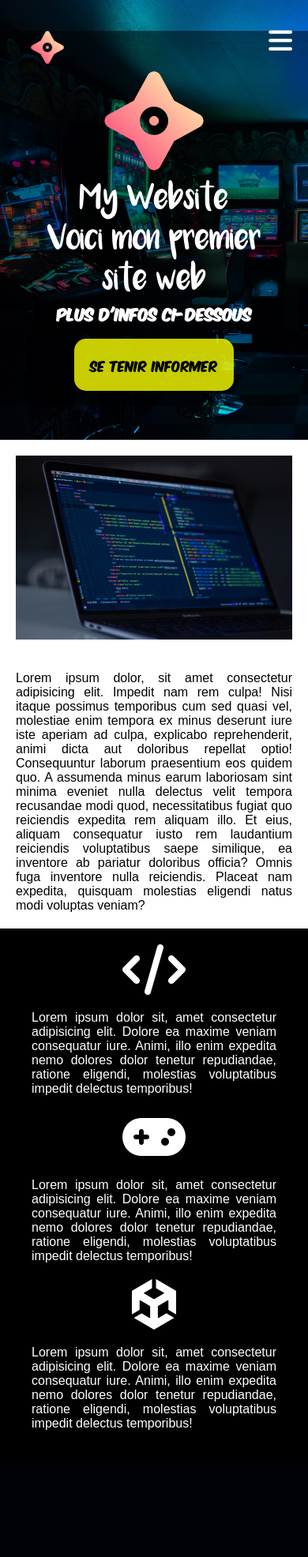
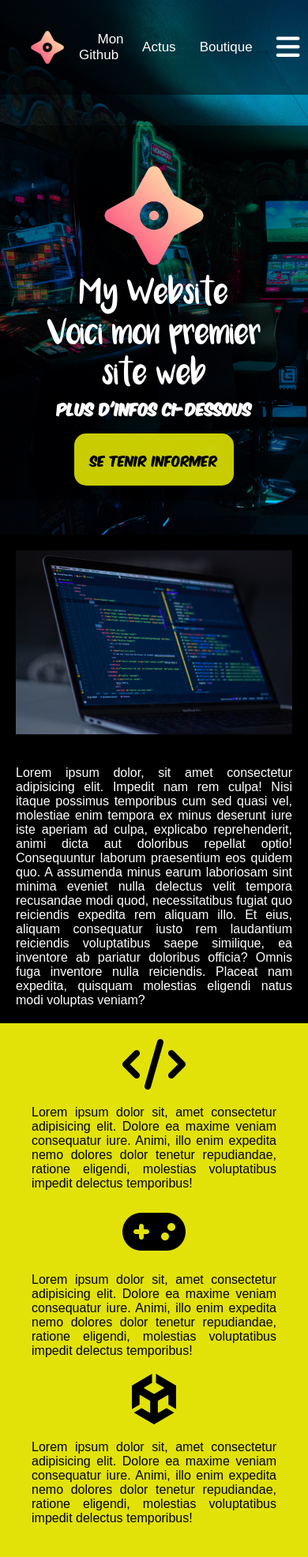
Before and after one commit to Natixoo/natixoo.github.io, a PHP site: page / in a window 390 px wide. Shown: the whole page at 79% size. Before the commit the page ends 1811 px from the top, so only its background shows below. Run offline with PHP 8.4, Linux system fonts and the light colour scheme; some libraries are stand-ins or nearby versions.

Commit message:
Add files via upload

```diff
--- /dev/null
+++ b/actus.html
@@ -0,0 +1 @@
+Hello World! How are you?
--- a/index.html
+++ b/index.html
@@ -18,18 +18,14 @@
             <a href="index.html" class="logo">
                 <img src="images/logo.png" width="50" />
             </a>
-            <div class="nav-links mobile-menu">
+            <div class="nav-links">
                 <ul>
-                    <li class="active"><a href="https://github.com/Natixoo" target="_blank">Mon Github</a></li>
-                    <li><a href="">Actus</a></li>
-                    <li><a href="">Boutique</a></li>
-                    <li><a href="./php/index.php" class="loginBtn">
-                            <i class="fa-solid fa-right-to-bracket fa-2x"></i>
-                        </a>
-                    </li>
+                    <li class="pages"><a href="https://github.com/Natixoo" target="_blank">Mon Github</a></li>
+                    <li class="pages"><a href="./actus.html">Actus</a></li>
+                    <li class="pages"><a href="">Boutique</a></li>
+                    <li><a><i class="fa-solid fa-bars fa-2x" id="menuBtn"></i></a></li>
                 </ul>
             </div>
-            <i class="fa-solid fa-bars fa-2x" id="menuBtn"></i>
         </nav>
 
         <div id="band">
@@ -88,14 +84,7 @@
 
     </section>
 
-    <script>
-        const menuBtn = document.querySelector(".fa-solid fa-bars fa-2x")
-        const navLinks = document.querySelector(".nav-links")
-
-        menuBtn.addEventListener('click', () => {
-            navLinks.classList.toggle('mobile-menu')
-        })
-    </script>
+    <script src="index.js"></script>
 </body>
 
 </html>
--- a/main.css
+++ b/main.css
@@ -48,12 +48,11 @@
     align-items: center;
 }
 
-.navbar .nav-links ul li.active a {
-    color: red;
-    font-weight: 600;
+.navbar .nav-links .pages {
+    display: block;
 }
 
-.navbar #menuBtn {
+.navbar .nav-links #menuBtn {
     display: none;
 }
 
@@ -78,8 +77,8 @@ nav {
 
 #band {
     background-color: rgba(0, 0, 0, 0.5);
-    margin-top: 10%;
-    margin-bottom: 10%;
+    margin-top: 5%;
+    margin-bottom: 5%;
 }
 
 #content {
@@ -97,7 +96,7 @@ nav {
 
 #content a:hover {
     color: white;
-    border: 1px solid rgba(251, 255, 0, 0.8);
+    border: 1px solid yellow;
     background-color: rgba(0, 0, 255, 0);
 }
 
@@ -122,8 +121,8 @@ a:hover {
 
 #about {
     display: flex;
-    background-color: white;
-    color: black;
+    background-color: black;
+    color: white;
 }
 
 #about_img {
@@ -143,8 +142,8 @@ a:hover {
 
 #services {
     display: flex;
-    background-color: black;
-    color: white;
+    background-color: rgba(255, 255, 0, 0.85);
+    color: black;
     padding: 20px;
     text-align: center;
 }
@@ -155,6 +154,20 @@ a:hover {
 }
 
 @media screen and (max-width: 500px) {
+    #band {
+     margin-top: 10%;
+     margin-bottom: 10%;
+    }
+
+    .navbar .nav-links ul li {
+        display: inline-flex;
+        flex-direction: column;
+    }
+
+    .navbar .nav-links #menuBtn {
+        display: block;
+    }
+
     #about {
         flex-direction: column;
     }
@@ -162,51 +175,4 @@ a:hover {
     #services {
         flex-direction: column;
     }
-
-    .navbar #menuBtn {
-        display: block;
-        z-index: 2;
-        position: absolute;
-        top: 35px;
-        right: 20px;
-    }
-
-    .navbar {
-        padding: 0%;
-    }
-
-    .navbar .logo {
-        position: absolute;
-        top: 20px;
-        left: 20px;
-    }
-
-    .nav-links {
-        top: 0;
-        left: 0;
-        position: absolute;
-        background-color: rgba(255, 255, 255, 0.3);
-        backdrop-filter: blur(8px);
-        width: 100%;
-        height: 100vh;
-        display: flex;
-        justify-content: center;
-        align-items: center;
-        margin-left: -100%;
-    }
-
-    .nav-links .mobile-menu {
-        margin-left: 0;
-    }
-
-    .nav-links ul {
-        flex-direction: column;
-        display: flex;
-        align-items: center;
-    }
-
-    .navbar .nav-links ul li {
-        margin: 25px 0;
-        font-size: 1.2em;
-   }
 }
```
